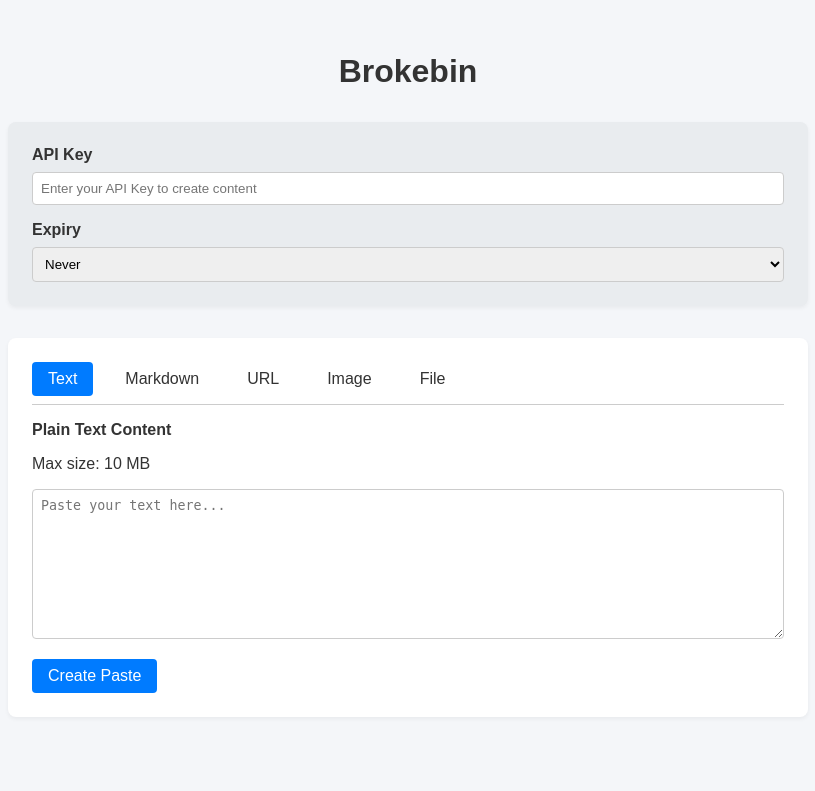
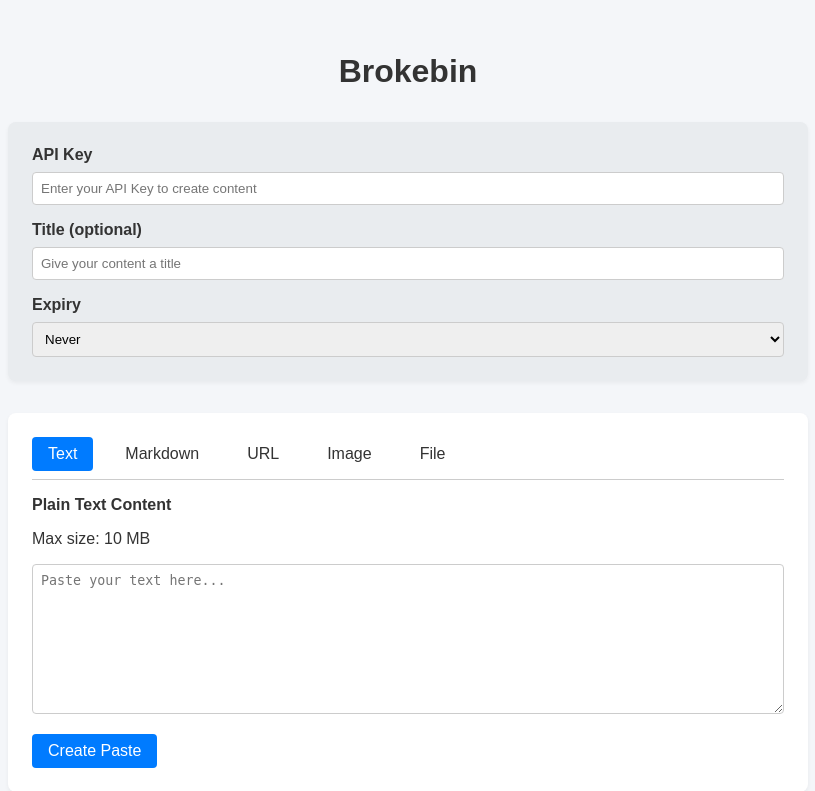
Before and after one commit to abrokecube/borkedbin, a FastAPI app: page /upload in a window 1280 px wide. Shown: the top 791 px of the page, without its empty margins (232-1047 px from the left). Before the commit the page ends 693 px from the top, so only its background shows below. Run offline with FastAPI, Linux system fonts and the light colour scheme.

Commit message:
content titel

```diff
--- a/main_public.py
+++ b/main_public.py
@@ -61,43 +61,43 @@ MAX_FILE_SIZE = settings.max_file_size_mb * 1024 * 1024
 MAX_TEXT_SIZE = settings.max_text_size_mb * 1024 * 1024
 
 @app.post("/api/add/text")
-async def add_text(content: str = Form(...), expires_in: Optional[int] = Form(None), session: Session = Depends(get_session), api_key: ApiKey = Depends(verify_api_key)):
+async def add_text(content: str = Form(...), title: Optional[str] = Form(None), expires_in: Optional[int] = Form(None), session: Session = Depends(get_session), api_key: ApiKey = Depends(verify_api_key)):
     if len(content.encode('utf-8')) > MAX_TEXT_SIZE:
         raise HTTPException(status_code=status.HTTP_413_REQUEST_ENTITY_TOO_LARGE, detail=f"Text content exceeds the maximum allowed size of {settings.max_text_size_mb}MB")
     item_id = generate_short_id(settings.id_length)
     expires_at = datetime.now(timezone.utc) + timedelta(minutes=expires_in) if expires_in else None
-    item = ContentItem(id=item_id, type="text", content_text=content, expires_at=expires_at)
+    item = ContentItem(id=item_id, type="text", title=title or None, content_text=content, expires_at=expires_at)
     session.add(item)
     session.commit()
     return {"id": item_id, "url": get_full_url(item_id)}
 
 
 @app.post("/api/add/markdown")
-async def add_markdown(content: str = Form(...), expires_in: Optional[int] = Form(None), session: Session = Depends(get_session), api_key: ApiKey = Depends(verify_api_key)):
+async def add_markdown(content: str = Form(...), title: Optional[str] = Form(None), expires_in: Optional[int] = Form(None), session: Session = Depends(get_session), api_key: ApiKey = Depends(verify_api_key)):
     if len(content.encode('utf-8')) > MAX_TEXT_SIZE:
         raise HTTPException(status_code=status.HTTP_413_REQUEST_ENTITY_TOO_LARGE, detail=f"Text content exceeds the maximum allowed size of {settings.max_text_size_mb}MB")
     item_id = generate_short_id(settings.id_length)
     expires_at = datetime.now(timezone.utc) + timedelta(minutes=expires_in) if expires_in else None
-    item = ContentItem(id=item_id, type="markdown", content_text=content, expires_at=expires_at)
+    item = ContentItem(id=item_id, type="markdown", title=title or None, content_text=content, expires_at=expires_at)
     session.add(item)
     session.commit()
     return {"id": item_id, "url": get_full_url(item_id)}
 
 
 @app.post("/api/add/url")
-async def add_url(url: str = Form(...), expires_in: Optional[int] = Form(None), session: Session = Depends(get_session), api_key: ApiKey = Depends(verify_api_key)):
+async def add_url(url: str = Form(...), title: Optional[str] = Form(None), expires_in: Optional[int] = Form(None), session: Session = Depends(get_session), api_key: ApiKey = Depends(verify_api_key)):
     if len(url.encode('utf-8')) > MAX_TEXT_SIZE:
         raise HTTPException(status_code=status.HTTP_413_REQUEST_ENTITY_TOO_LARGE, detail=f"URL exceeds the maximum allowed size of {settings.max_text_size_mb}MB")
     item_id = generate_short_id(settings.id_length)
     expires_at = datetime.now(timezone.utc) + timedelta(minutes=expires_in) if expires_in else None
-    item = ContentItem(id=item_id, type="url", content_text=url, expires_at=expires_at)
+    item = ContentItem(id=item_id, type="url", title=title or None, content_text=url, expires_at=expires_at)
     session.add(item)
     session.commit()
     return {"id": item_id, "url": get_full_url(item_id)}
 
 
 @app.post("/api/add/image")
-async def add_image(file: UploadFile = File(...), expires_in: Optional[int] = Form(None), session: Session = Depends(get_session), api_key: ApiKey = Depends(verify_api_key)):
+async def add_image(file: UploadFile = File(...), title: Optional[str] = Form(None), expires_in: Optional[int] = Form(None), session: Session = Depends(get_session), api_key: ApiKey = Depends(verify_api_key)):
     content = await file.read()
     size = len(content)
     if size > MAX_FILE_SIZE:
@@ -112,7 +112,7 @@ async def add_image(file: UploadFile = File(...), expires_in: Optional[int] = Fo
         "size": size
     }
 
-    item = ContentItem(id=item_id, type="image", metadata_json=json.dumps(metadata), expires_at=expires_at)
+    item = ContentItem(id=item_id, type="image", title=title or None, metadata_json=json.dumps(metadata), expires_at=expires_at)
 
     if size < MAX_BLOB_SIZE:
         item.content_blob = content
@@ -128,7 +128,7 @@ async def add_image(file: UploadFile = File(...), expires_in: Optional[int] = Fo
 
 
 @app.post("/api/add/file")
-async def add_file(file: UploadFile = File(...), expires_in: Optional[int] = Form(None), session: Session = Depends(get_session), api_key: ApiKey = Depends(verify_api_key)):
+async def add_file(file: UploadFile = File(...), title: Optional[str] = Form(None), expires_in: Optional[int] = Form(None), session: Session = Depends(get_session), api_key: ApiKey = Depends(verify_api_key)):
     content = await file.read()
     size = len(content)
     if size > MAX_FILE_SIZE:
@@ -167,7 +167,7 @@ async def add_file(file: UploadFile = File(...), expires_in: Optional[int] = For
         except UnicodeDecodeError:
             pass
 
-    item = ContentItem(id=item_id, type=item_type, metadata_json=json.dumps(metadata), expires_at=expires_at)
+    item = ContentItem(id=item_id, type=item_type, title=title or None, metadata_json=json.dumps(metadata), expires_at=expires_at)
 
     if item_type in ("text", "markdown"):
         item.content_text = content_text
--- a/templates/file.html
+++ b/templates/file.html
@@ -2,7 +2,7 @@
 <html>
 
 <head>
-    <title>Brokebin - File Download</title>
+    <title>{{ item.title if item.title else "Brokebin - File Download" }}</title>
     <style>
         body {
             font-family: sans-serif;
--- a/templates/image.html
+++ b/templates/image.html
@@ -2,7 +2,7 @@
 <html>
 
 <head>
-    <title>Brokebin - Image</title>
+    <title>{{ item.title if item.title else "Brokebin - Image" }}</title>
     <style>
         body {
             margin: 0;
--- a/templates/upload.html
+++ b/templates/upload.html
@@ -129,6 +129,10 @@
             <div class="form-group" style="margin-bottom: 0;">
                 <label for="apiKey">API Key</label>
                 <input type="password" id="apiKey" placeholder="Enter your API Key to create content">
+            </div>
+            <div class="form-group" style="margin-top: 1rem; margin-bottom: 0;">
+                <label for="contentTitle">Title (optional)</label>
+                <input type="text" id="contentTitle" placeholder="Give your content a title">
             </div>
             <div class="form-group" style="margin-top: 1rem; margin-bottom: 0;">
                 <label for="expiresIn">Expiry</label>
@@ -275,6 +279,10 @@
             if (expiresIn) {
                 formData.append('expires_in', expiresIn);
             }
+            const contentTitle = document.getElementById('contentTitle').value;
+            if (contentTitle) {
+                formData.append('title', contentTitle);
+            }
 
             try {
                 const response = await fetch(endpoint, {
```
Also changed, not shown: templates/markdown.html (+32 -5 lines), templates/text.html (+15 -3 lines).
